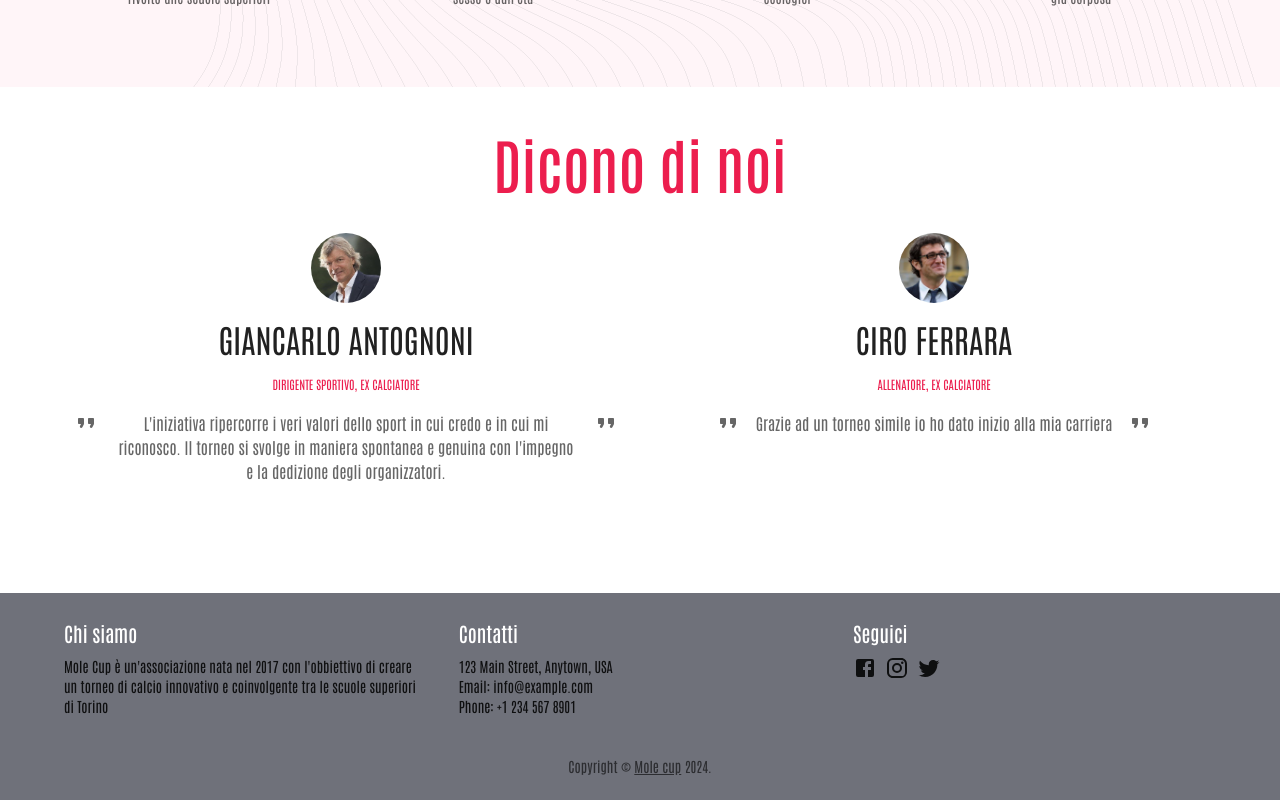
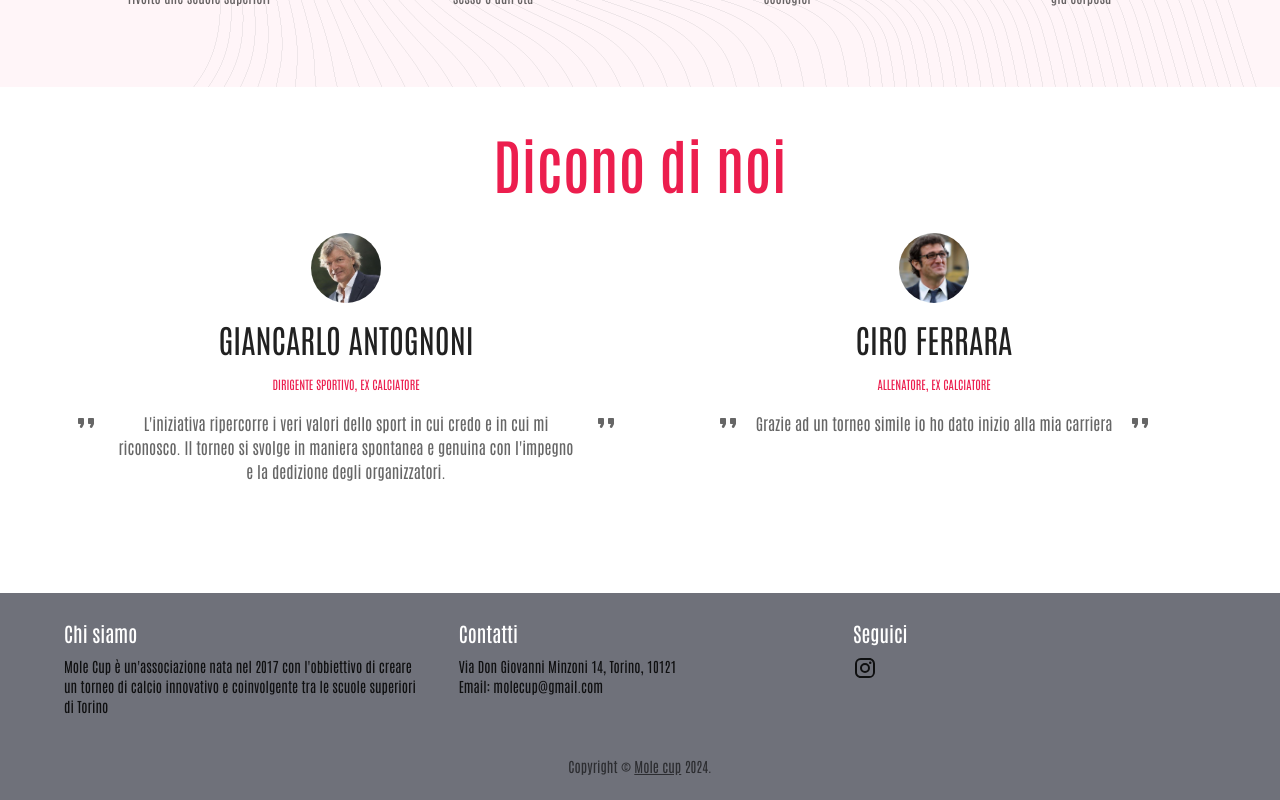
Before and after one commit to molecup/mole-frontend, a Next.js app in the folder mole-frontend/: page / in a window 1280 px wide. Shown: the part 2315-3115 px from the top of the page. Built offline with nearby package versions, Linux system fonts and the light colour scheme.

Commit message:
footer content updated

```diff
--- a/mole-frontend/src/components/footer.tsx
+++ b/mole-frontend/src/components/footer.tsx
@@ -33,12 +33,12 @@ export default function Footer() {
               Contatti
             </Typography>
             <Typography variant="body2" color="secondary.text">
-              123 Main Street, Anytown, USA
+              Via Don Giovanni Minzoni 14, Torino, 10121
             </Typography>
             <Typography variant="body2" color="secondary.text">
-              Email: info@example.com
+              Email: molecup@gmail.com
             </Typography>
-            <Typography variant="body2" color="secondary.text">
+            <Typography variant="body2" color="secondary.text" sx={{display: "none"}}>
               Phone: +1 234 567 8901
             </Typography>
           </Grid>
@@ -46,18 +46,11 @@ export default function Footer() {
             <Typography variant="h6" color="secondary.contrastText" gutterBottom>
               Seguici
             </Typography>
-            <Link href="https://www.facebook.com/" color="inherit">
-              <Facebook />
-            </Link>
             <Link
               href="https://www.instagram.com/molecup_torino/"
               color="inherit"
-              sx={{ pl: 1, pr: 1 }}
             >
               <Instagram />
-            </Link>
-            <Link href="https://www.twitter.com/" color="inherit">
-              <Twitter />
             </Link>
           </Grid>
         </Grid>
```
